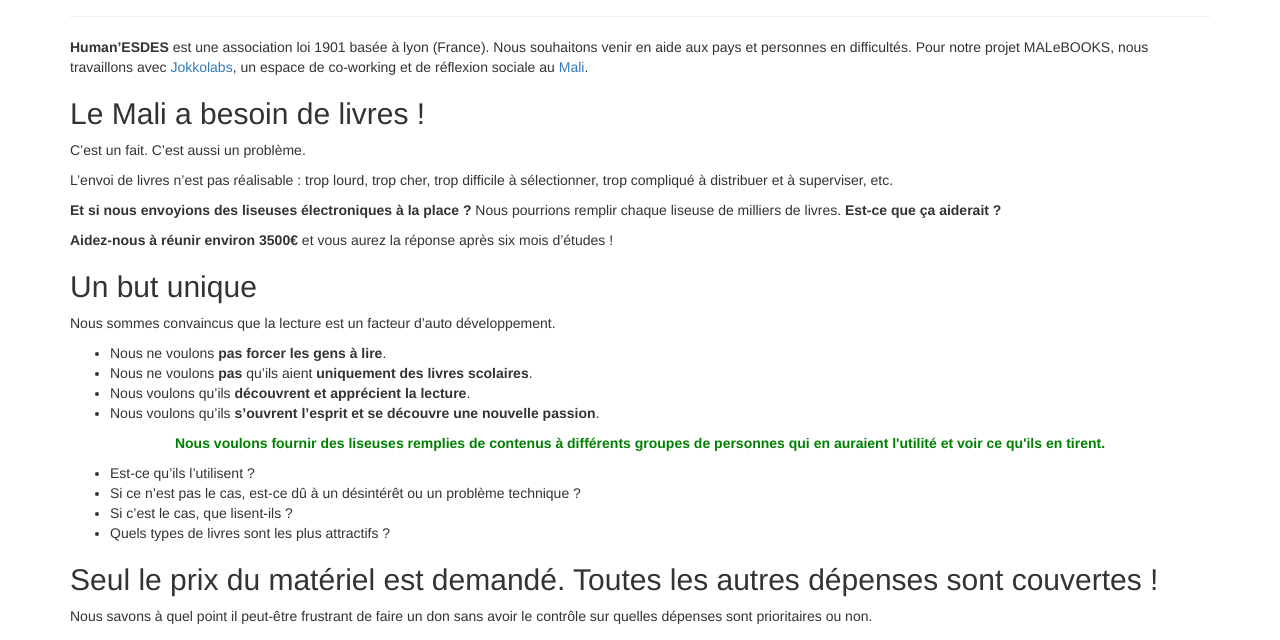
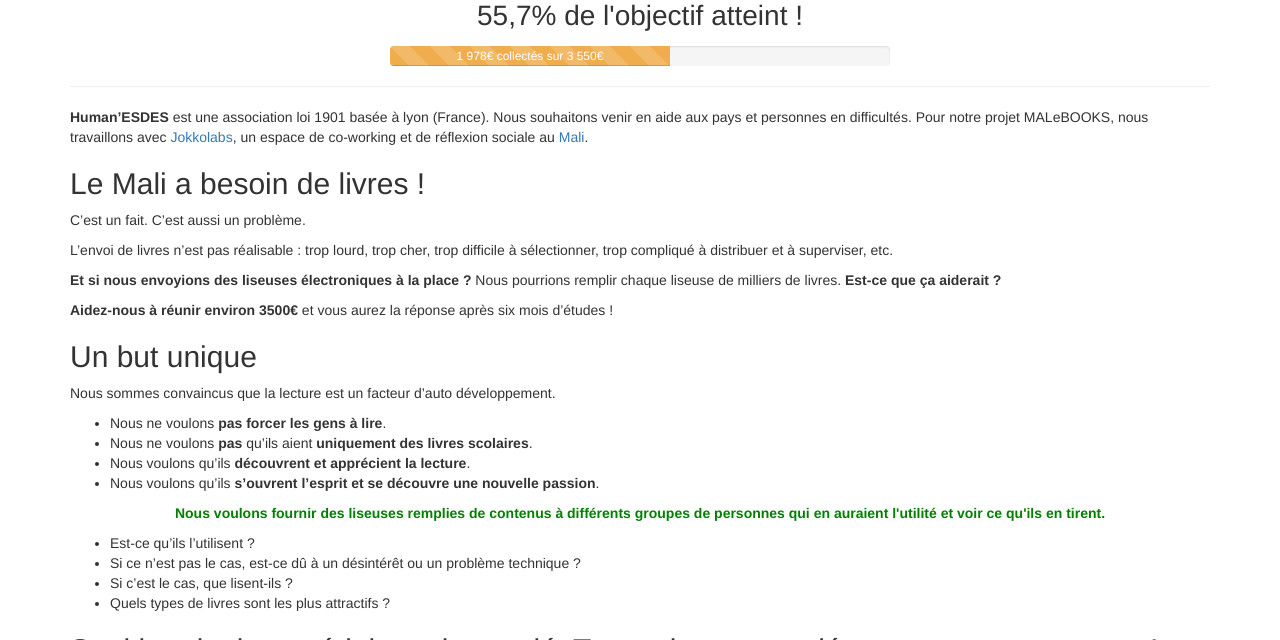
Before and after one commit to HumanESDES/malebooks, a Jekyll site: the page built from donner/index.md, in a window 1280 px wide and 900 px high, scrolled down 485 px, cut to the strip 260-900 px from the top of the window. Built offline with Jekyll 4.4.1, drawn with Linux system fonts in a browser that asks for light colours; nearby versions of some CDN libraries; Markdown is read by kramdown in place of the engine named in the settings.

Commit message:
Added progress bar

```diff
--- a/donner/index.md
+++ b/donner/index.md
@@ -6,6 +6,13 @@ slug: donate
 ---
 
 <div class='embed-container'><iframe src='http://player.vimeo.com/video/91094527?title=0&amp;byline=0&amp;portrait=0' frameborder='0' webkitAllowFullScreen mozallowfullscreen allowFullScreen></iframe></div>
+
+<div style="max-width:500px;text-align:center;margin:auto;">
+    <p style="font-size:2em;">55,7% de l'objectif atteint !</p>
+    <div class="progress progress-striped">
+      <div class="progress-bar progress-bar-warning" role="progressbar" aria-valuenow="56" aria-valuemin="0" aria-valuemax="100" style="width: 56%;"><span>1 978€ collectés sur 3 550€</span></div>
+    </div>
+</div>
 
 <hr />
 
```
